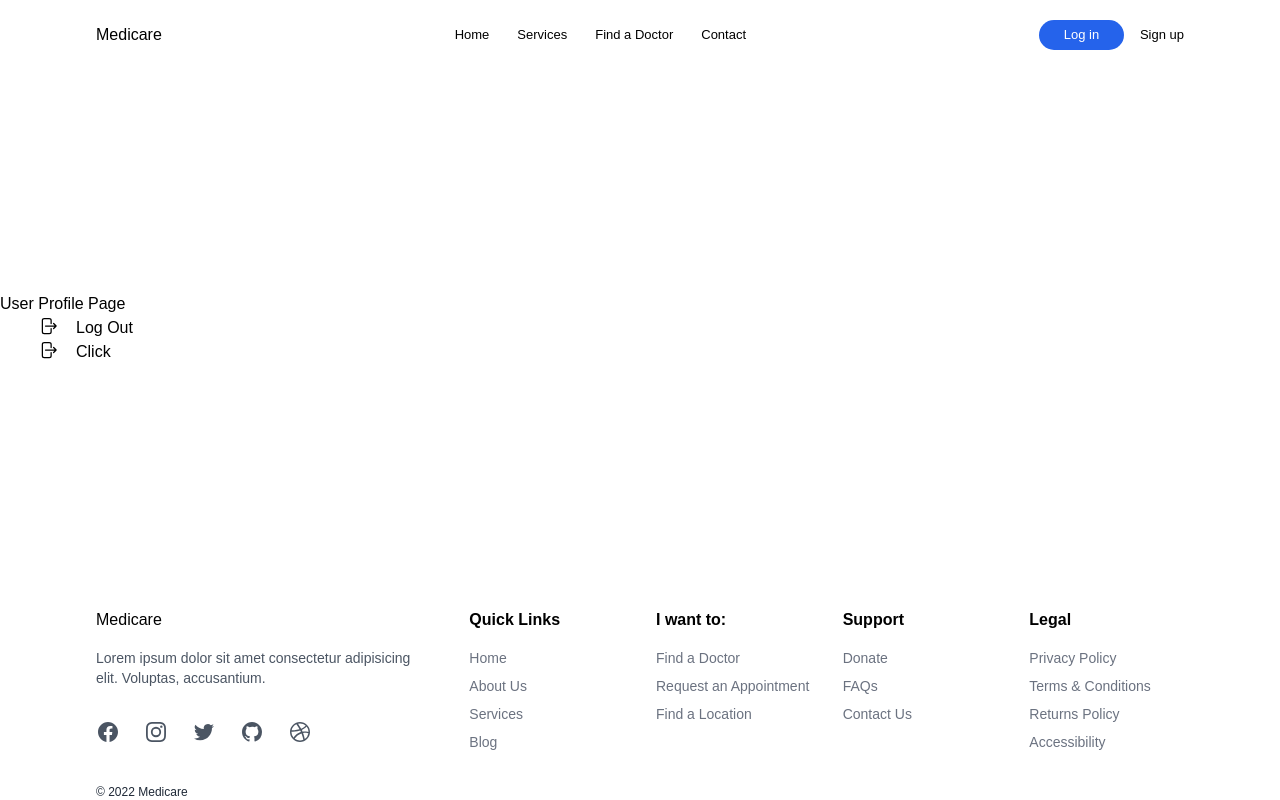
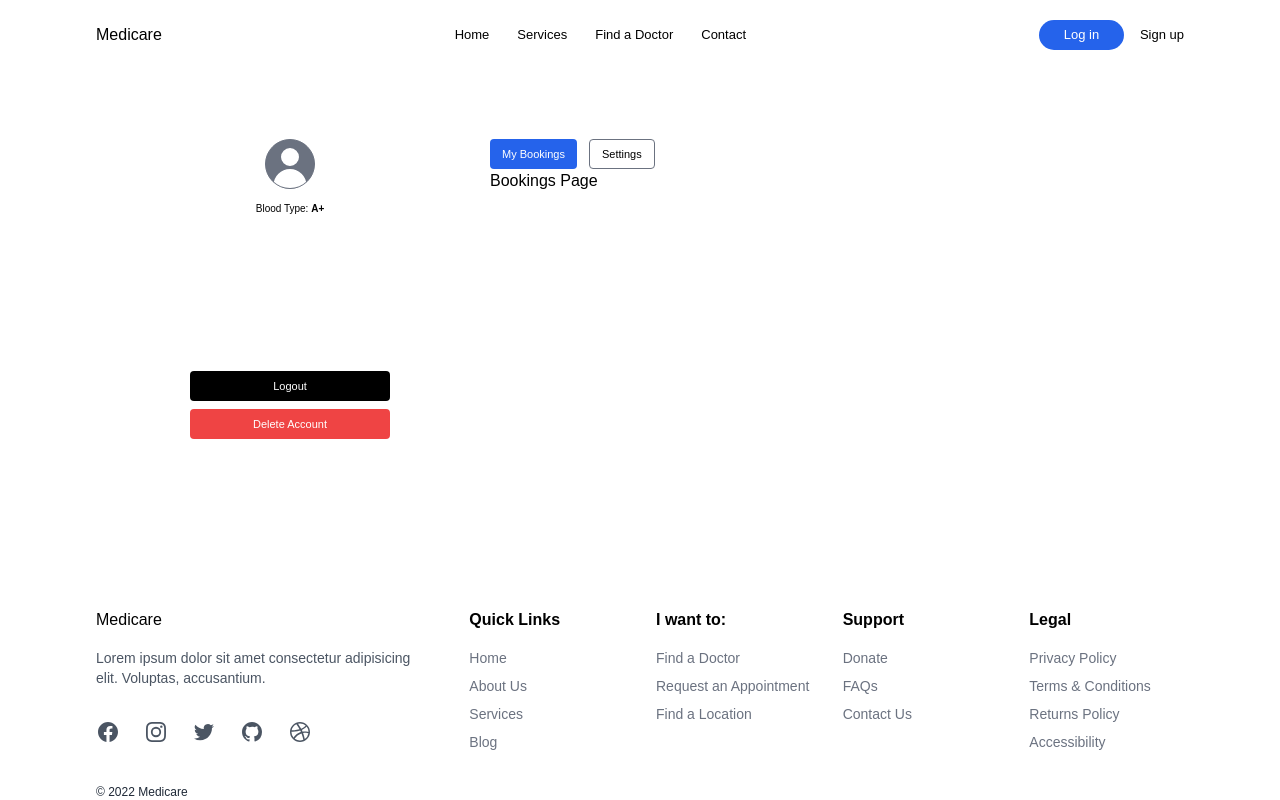
Before and after one commit to gerard415/doctor-appointment-application, a React (Create React App) app in the folder frontend/: page /profile in a window 1280 px wide. Built offline with nearby package versions, Linux system fonts and the light colour scheme; no server answers.

Commit message:
patient profile page setup

```diff
--- a/frontend/src/App.tsx
+++ b/frontend/src/App.tsx
@@ -7,10 +7,12 @@ import FindDoctorPage from './Pages/FindDoctorPage';
 import ContactPage from './Pages/ContactPage';
 import LoginPage from './Pages/LoginPage';
 import RegisterPage from './Pages/RegisterPage';
-import ProfilePage from './Pages/ProfilePage';
+import PatientBookingsPage from './Pages/PatientBookingsPage';
 import axios from 'axios'
 import UserContextProvider from './UserContext';
 import DoctorDashboard from './Pages/DoctorDashboard';
+import ProfilePageLayout from './Components/ProfilePageLayout';
+import PatientSettingsPage from './Pages/PatientSettingsPage';
 
 axios.defaults.baseURL = 'http://localhost:5000'
 axios.defaults.withCredentials = true
@@ -26,7 +28,10 @@ function App() {
           <Route path='/contact' element={<ContactPage/>} />
           <Route path='/login' element={<LoginPage/>} />
           <Route path='/register' element={<RegisterPage/>} />
-          <Route path='/profile' element={<ProfilePage/>}/>
+          <Route path='/profile' element={<ProfilePageLayout/>}>
+            <Route index element={<PatientBookingsPage/>}/>
+            <Route path='/profile/settings' element={<PatientSettingsPage/>}/>
+          </Route>
         </Route>
 
         <Route path='doctordashboard' element={<DoctorDashboard/>}/>
--- a/frontend/src/Components/Navbar.tsx
+++ b/frontend/src/Components/Navbar.tsx
@@ -23,14 +23,14 @@ const Navbar = () => {
 
           <Link to={'/profile'} className='flex items-center gap-2 border border-gray-300 rounded-full py-2 px-4 '>
               <p className='text-[13px] font-bold'>{!fullName ? '' : fullName[0]}</p>
-              <svg xmlns="http://www.w3.org/2000/svg" fill="none" viewBox="0 0 24 24" strokeWidth={1.5} stroke="currentColor" className="w-6 h-6">
-                  <path strokeLinecap="round" strokeLinejoin="round" d="M3.75 6.75h16.5M3.75 12h16.5m-16.5 5.25h16.5" />
-              </svg>
               <div className="bg-gray-500 text-white rounded-full border border-gray-500 overflow-hidden">
                   <svg xmlns="http://www.w3.org/2000/svg" viewBox="0 0 24 24" fill="currentColor" className="w-6 h-6 relative top-1">
                       <path fillRule="evenodd" d="M7.5 6a4.5 4.5 0 119 0 4.5 4.5 0 01-9 0zM3.751 20.105a8.25 8.25 0 0116.498 0 .75.75 0 01-.437.695A18.683 18.683 0 0112 22.5c-2.786 0-5.433-.608-7.812-1.7a.75.75 0 01-.437-.695z" clipRule="evenodd" />
                   </svg>
               </div>
+              <svg xmlns="http://www.w3.org/2000/svg" fill="none" viewBox="0 0 24 24" strokeWidth={1.5} stroke="currentColor" className="w-6 h-6">
+                  <path strokeLinecap="round" strokeLinejoin="round" d="M3.75 6.75h16.5M3.75 12h16.5m-16.5 5.25h16.5" />
+              </svg>
           </Link>
         : <div>
             <div className='space-x-4 text-[13px] hidden md:flex'>
--- /dev/null
+++ b/frontend/src/Components/ProfilePageLayout.tsx
@@ -0,0 +1,57 @@
+import React,{useState, useContext} from 'react'
+import { Link, Navigate, Outlet } from "react-router-dom";
+import { UserContext } from '../UserContext'
+import { UserProps } from '../types'
+import axios from 'axios';
+
+const ProfilePageLayout = () => {
+    const {setUser, user}: UserProps = useContext(UserContext)
+    const [redirect, setRedirect] = useState<boolean>(false)
+
+
+    const handleLogout = async () => {
+        await axios.post('/auth/logout')
+        setUser(null)
+        setRedirect(true)
+    }
+
+    if(redirect) {
+        return <Navigate to={'/'} />
+    }
+
+    return (
+        <div className='space-x-[100px] phone:px-10 lg:px-24 flex justify-center'>
+            <div className='h-[300px] w-[200px] flex flex-col items-center justify-between'>
+                <div className='flex items-center flex-col space-y-1'>
+                    <div className='flex justify-center bg-gray-500 text-white rounded-full border border-gray-500 overflow-hidden h-[50px] w-[50px] '>
+                        <svg xmlns="http://www.w3.org/2000/svg" viewBox="0 0 24 24" fill="currentColor" className="h-[50px] w-[50px] relative top-1">
+                            <path fillRule="evenodd" d="M7.5 6a4.5 4.5 0 119 0 4.5 4.5 0 01-9 0zM3.751 20.105a8.25 8.25 0 0116.498 0 .75.75 0 01-.437.695A18.683 18.683 0 0112 22.5c-2.786 0-5.433-.608-7.812-1.7a.75.75 0 01-.437-.695z" clipRule="evenodd" />
+                        </svg>
+                    </div>
+                    <p className='font-bold text-[10px] text-center'>{user?.name}</p>
+                    <p className='text-[10px] text-center'>{user?.email}</p>
+                    <p className='text-[10px] text-center'>Blood Type: <span className='font-bold'>A+</span></p>
+                </div>
+                <div className='flex flex-col space-y-2'>
+                    <button className='bg-black text-white h-[30px] text-[11px] text-center flex items-center justify-center rounded-[4px] w-[200px] ' onClick={handleLogout}>Logout</button>
+                    <button className='bg-red-500 text-white h-[30px] text-[11px] text-center flex items-center justify-center rounded-[4px] w-[200px]'>Delete Account</button>
+                </div>
+            </div>
+            <div className=' h-[400px] w-[600px]'>
+                <div className='flex space-x-3'>
+                    <Link to={'/profile'} className='bg-blue-600 h-[30px] px-3 rounded-[4px] text-[11px] text-white flex justify-center items-center '>
+                        My Bookings
+                    </Link>
+                    <Link to={'/profile/settings'} className='border border-gray-500 h-[30px] px-3 rounded-[4px] text-[11px] flex justify-center items-center'>
+                        Settings
+                    </Link>
+                </div>
+                <div>
+                    <Outlet/>
+                </div>
+            </div>
+        </div>
+    )
+}
+
+export default ProfilePageLayout
--- /dev/null
+++ b/frontend/src/Pages/PatientBookingsPage.tsx
@@ -0,0 +1,15 @@
+import React,{useState, useContext} from 'react'
+import { Link, Navigate } from "react-router-dom";
+import { UserContext } from '../UserContext'
+import { UserProps } from '../types'
+import axios from 'axios';
+
+const PatientBookingsPage = () => {
+    return (
+        <div>
+            Bookings Page
+        </div>
+    )
+}
+
+export default PatientBookingsPage
--- /dev/null
+++ b/frontend/src/Pages/PatientSettingsPage.tsx
@@ -0,0 +1,11 @@
+import React from 'react'
+
+const PatientSettingsPage = () => {
+  return (
+    <div>
+        Settings Page
+    </div>
+  )
+}
+
+export default PatientSettingsPage
--- a/frontend/src/Pages/ProfilePage.tsx
+++ /dev/null
@@ -1,43 +0,0 @@
-import React,{useState, useContext} from 'react'
-import { Navigate } from "react-router-dom";
-import { UserContext } from '../UserContext'
-import { UserProps } from '../types'
-import axios from 'axios';
-
-const ProfilePage = () => {
-    const {setUser, user}: UserProps = useContext(UserContext)
-    const [redirect, setRedirect] = useState<boolean>(false)
-
-
-    const handleLogout = async () => {
-        await axios.post('/auth/logout')
-        setUser(null)
-        setRedirect(true)
-    }
-
-    const click = () => {
-        console.log(user)
-    }
-    if(redirect) {
-        return <Navigate to={'/'} />
-    }
-
-    return (
-        <div>
-            User Profile Page
-
-            <div className='w-full h-[30px] items-center justify-center mb-10 '>
-                <button className='w-full pl-9 flex space-x-4 ' onClick={handleLogout} >
-                    <svg xmlns="http://www.w3.org/2000/svg" fill="none" viewBox="0 0 24 24" strokeWidth="1.5" stroke="currentColor" className="w-6 h-5"><path strokeLinecap="round" strokeLinejoin="round" d="M15.75 9V5.25A2.25 2.25 0 0013.5 3h-6a2.25 2.25 0 00-2.25 2.25v13.5A2.25 2.25 0 007.5 21h6a2.25 2.25 0 002.25-2.25V15m3 0l3-3m0 0l-3-3m3 3H9" /></svg>
-                    <span>Log Out</span>
-                </button>
-                <button className='w-full pl-9 flex space-x-4 ' onClick={click} >
-                    <svg xmlns="http://www.w3.org/2000/svg" fill="none" viewBox="0 0 24 24" strokeWidth="1.5" stroke="currentColor" className="w-6 h-5"><path strokeLinecap="round" strokeLinejoin="round" d="M15.75 9V5.25A2.25 2.25 0 0013.5 3h-6a2.25 2.25 0 00-2.25 2.25v13.5A2.25 2.25 0 007.5 21h6a2.25 2.25 0 002.25-2.25V15m3 0l3-3m0 0l-3-3m3 3H9" /></svg>
-                    <span>Click</span>
-                </button>
-            </div>
-        </div>
-    )
-}
-
-export default ProfilePage
```
